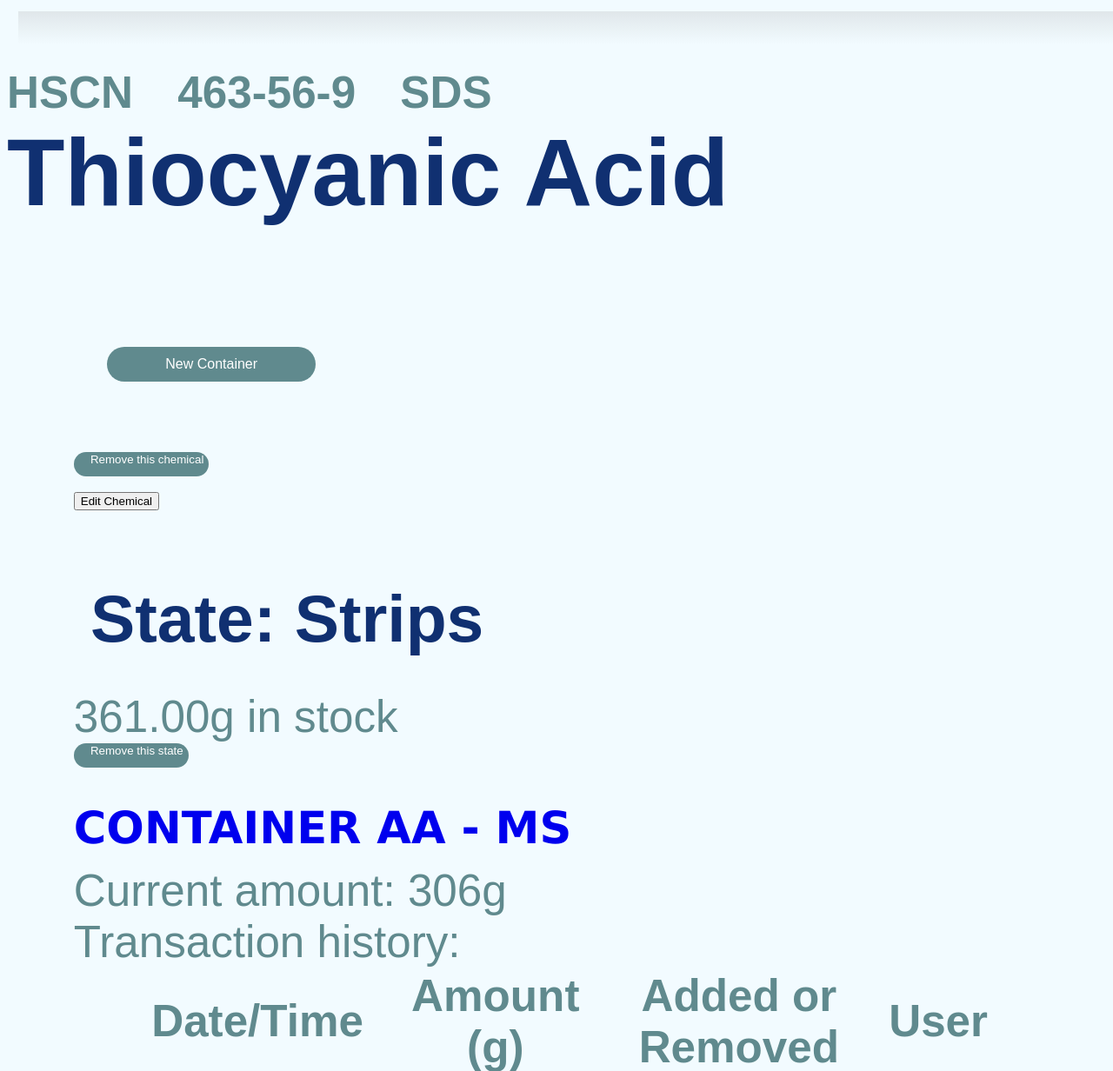
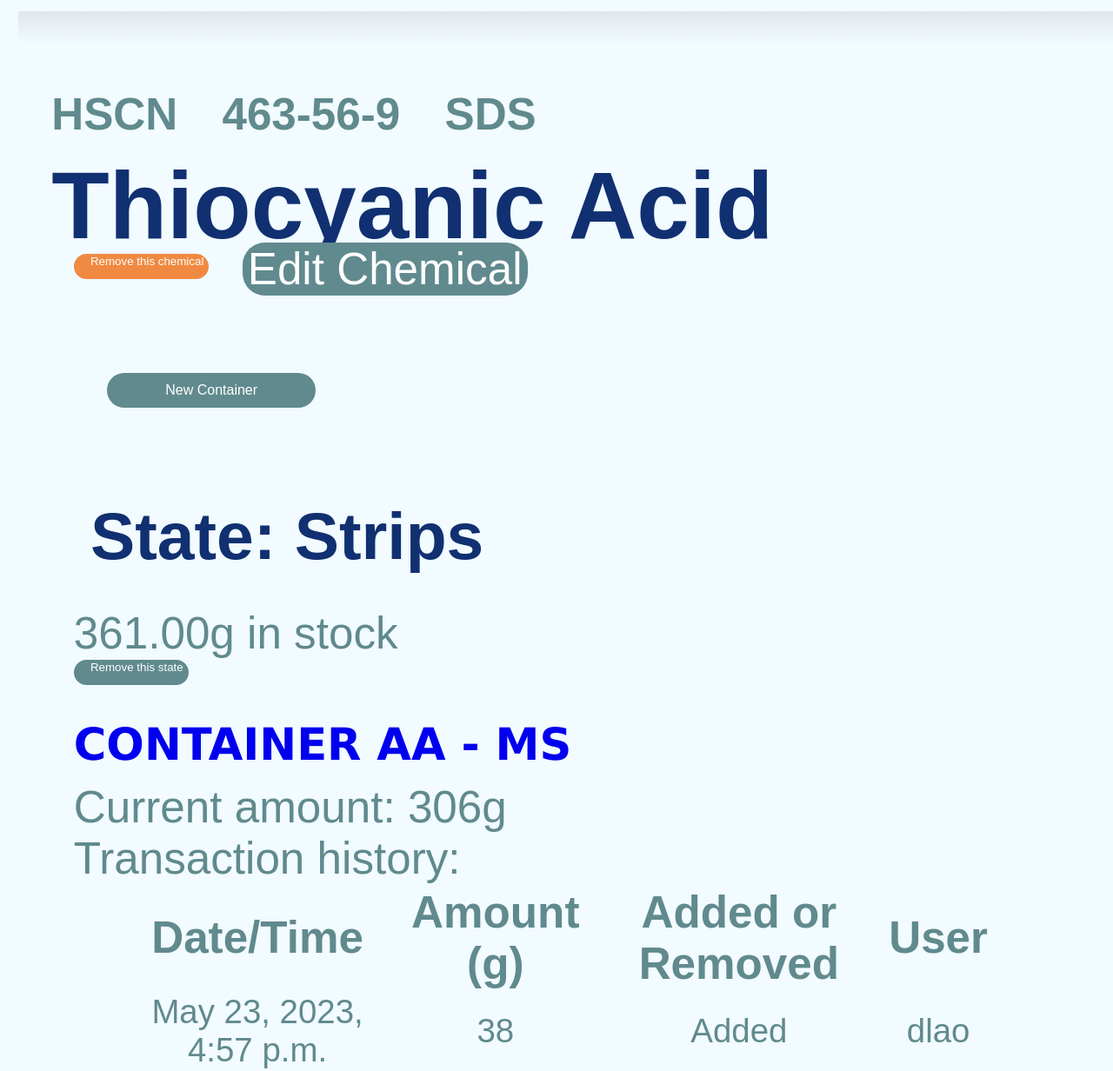
Before and after one commit to EastsidePreparatorySchool/ChemLogs, a Django app: page /chemlogs/chemical/1/ in a window 1280 px wide. Shown: the part 110-1342 px from the top of the page at 87% size. Run offline with Django 4.2, Linux system fonts and the light colour scheme; a user stored in the database is signed in; data comes from the database, SQL or seed files in the repository.

Commit message:
sketchy styling woo

```diff
--- a/Test Django App/mysite/chemlogs/static/chemlogs/style.css
+++ b/Test Django App/mysite/chemlogs/static/chemlogs/style.css
@@ -131,7 +131,7 @@ a:link, a:visited, a:hover, a:active{
  }
 
 /* chemical entry dropdown attributes */
-#addChem {
+#addChem, #editChem {
    text-align: center;
    font-size: 1em;
    outline-color: none;
@@ -145,7 +145,7 @@ a:link, a:visited, a:hover, a:active{
    height: 2.5em;
 }
 
-#addChem:hover {
+#addChem:hover, #editChem:hover {
    background-color: #4b6d72;
 }
 
@@ -179,6 +179,21 @@ a:link, a:visited, a:hover, a:active{
 
 #submit:hover {
    background-color: #456a6d;
+}
+
+#del {
+   background-color: #f08a42;
+   color: #ffffff;
+   padding-left: 1.5vw;
+   padding-bottom: 1vw;
+   transition-duration: 0.5s;
+   font-size: 10;
+   border: none;
+   border-radius: 2vw;
+}
+
+#del:hover {
+   background-color: #db7227;
 }
 
 #searchDiv {
--- a/Test Django App/mysite/chemlogs/templates/chemlogs/chemical.html
+++ b/Test Django App/mysite/chemlogs/templates/chemlogs/chemical.html
@@ -26,8 +26,8 @@
     </div>
     <div class="header-bottom"></div>
 
-    <p style="padding-top: 1vw;"><strong>{{chemical.formula|displayFormula}}&emsp;{{chemical.cas}}&emsp;<a href="{{chemical.safety}}">SDS</a></strong></p>
-    <h1>{{chemical.name}}</h1>
+    <p style="margin: 4vw; margin-bottom: 0vw;"><strong>{{chemical.formula|displayFormula}}&emsp;{{chemical.cas}}&emsp;<a href="{{chemical.safety}}">SDS</a></strong></p>
+    <h1 style="margin: 4vw; margin-top: 1vw; margin-bottom: -8vw;">{{chemical.name}}</h1>
     <!--<ul id="cas-and-amount">
         <li style="text-align: left;">{{chemical.cas}}</li>
         <li style="text-align: right;">{{chemical.computeAmount}}[units]</li>
@@ -44,10 +44,38 @@
     <p><strong>Initial Amount: {{chemical.init_vol}}</strong></p>-->
 
     <div id="chemicalPage">
-    <button type="button" id="addChem" class="collapsible">
+
+    <div style="display: flex;">
+
+    <div style="display: inline;">
+    <form method="POST">
+        {% csrf_token %}
+        <input type="submit" id="del" name="delete_chemical" value="Remove this chemical">
+        {% if warn_delete_chemical %} <!-- this appears after the "Remove" button is pressed -->
+        <p>There is data associated with this chemical. Are you sure you want to delete "{{chemical}}" and all its data?</p>
+        <input type="submit" id="del" name="delete_chemical_anyway" value="Delete anyway">
+        <input type="submit" id="submit" name="do_nothing" value="Cancel">
+        {% endif %}
+    </form> </div>
+
+    <div style="display: inline;">
+    <!-- sam attempted to make a collapsible. feel free to change if broken -->
+    <button type="button" id="editChem" class="collapsible"
+        style="width: fit-content; height: fit-content; font-size: 4vw; margin-top: -1vw;">
+        <span>Edit Chemical</span>
+    </button>
+    <div class="content" style="display: block; padding: 1vw; text-align: left;
+        ">
+    <form method="POST">
+        {% csrf_token %}
+        {{ chemical_edit_form.as_p }}
+        <input type="submit" id="submit" name="edit_chemical" value="Save">
+    </form></div></div></div>
+
+    <button type="button" id="addChem" class="collapsible" style="margin-top: 0vw;">
         <span>New Container</span>
     </button>
-    <div class="content" style="display: block; padding-top: 1em; text-align:left">
+    <div class="content" style="display: block; padding-left: -4vw; text-align:left, margin-top=-2vw">
     <form method="POST">
         {% csrf_token %}
         {{ container_create_form.as_p }}
@@ -60,31 +88,8 @@
     <p>You have made a new container. Its id is {{new_container_id}}. Please mark it physically
         with this id.</p>
     <input type="submit" id="submit" name="do_nothing" value="Understood">
-    <br>
     </form>
     {% endif %}
-
-    <form method="POST">
-        {% csrf_token %}
-        <input type="submit" id="submit" name="delete_chemical" value="Remove this chemical">
-        {% if warn_delete_chemical %} <!-- this appears after the "Remove" button is pressed -->
-        <p>There is data associated with this chemical. Are you sure you want to delete "{{chemical}}" and all its data?</p>
-        <input type="submit" id="submit" name="delete_chemical_anyway" value="Delete anyway">
-        <input type="submit" id="submit" name="do_nothing" value="Cancel">
-        {% endif %}
-    </form>
-    <br>
-
-    <!-- sam attempted to make a collapsible. feel free to change if broken -->
-    <button type="button" id="editChem" class="collapsible">
-        <span>Edit Chemical</span>
-    </button>
-    <div class="content" style="display: block; padding-top: 1em; text-align: left">
-    <form method="POST">
-        {% csrf_token %}
-        {{ chemical_edit_form.as_p }}
-        <input type="submit" id="submit" name="edit_chemical" value="Save">
-    </form></div>
 
     <!-- this block needs to be formatted (see discord for sketch) -->
     {% for state in chemical.chemicalstate_set.all %}
```
